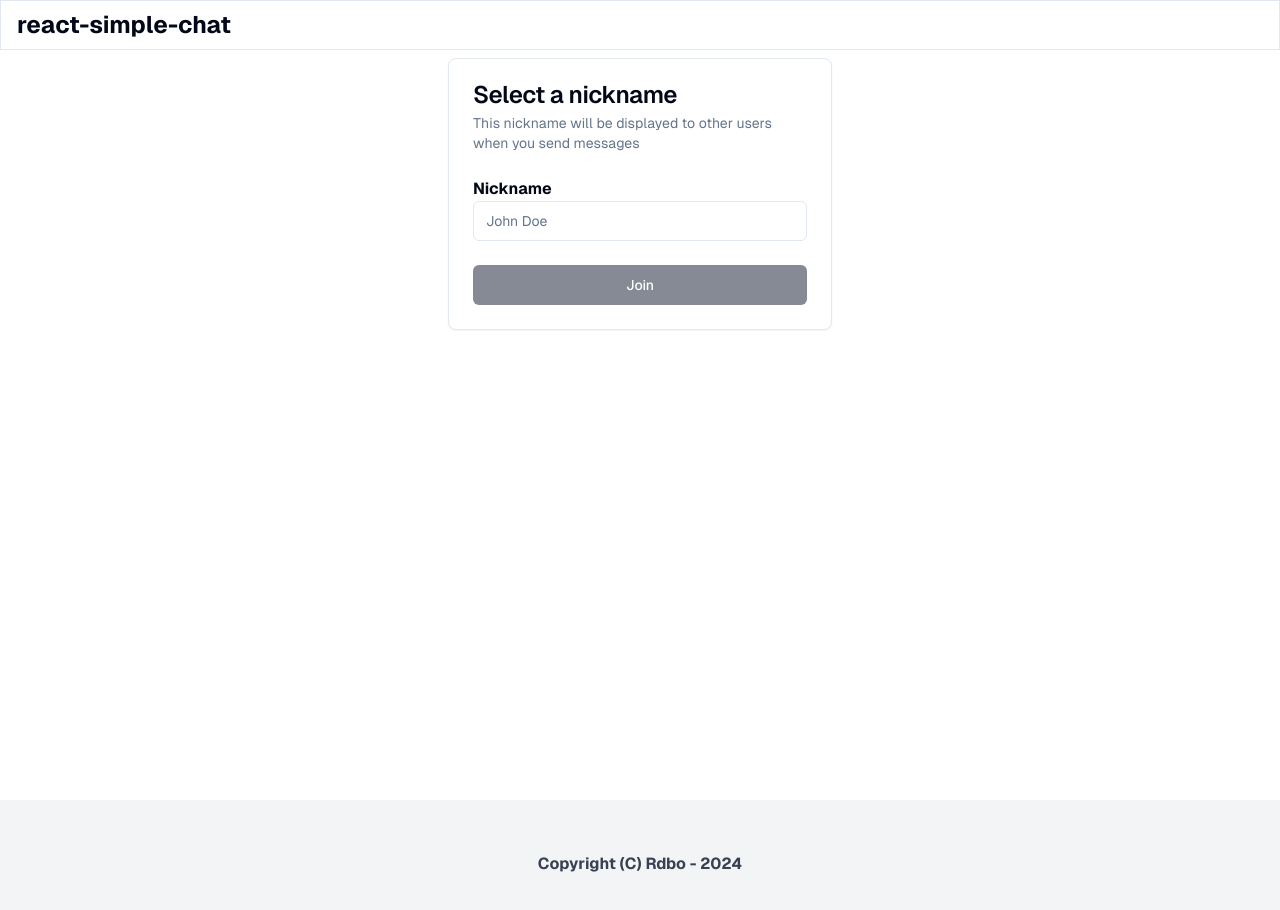
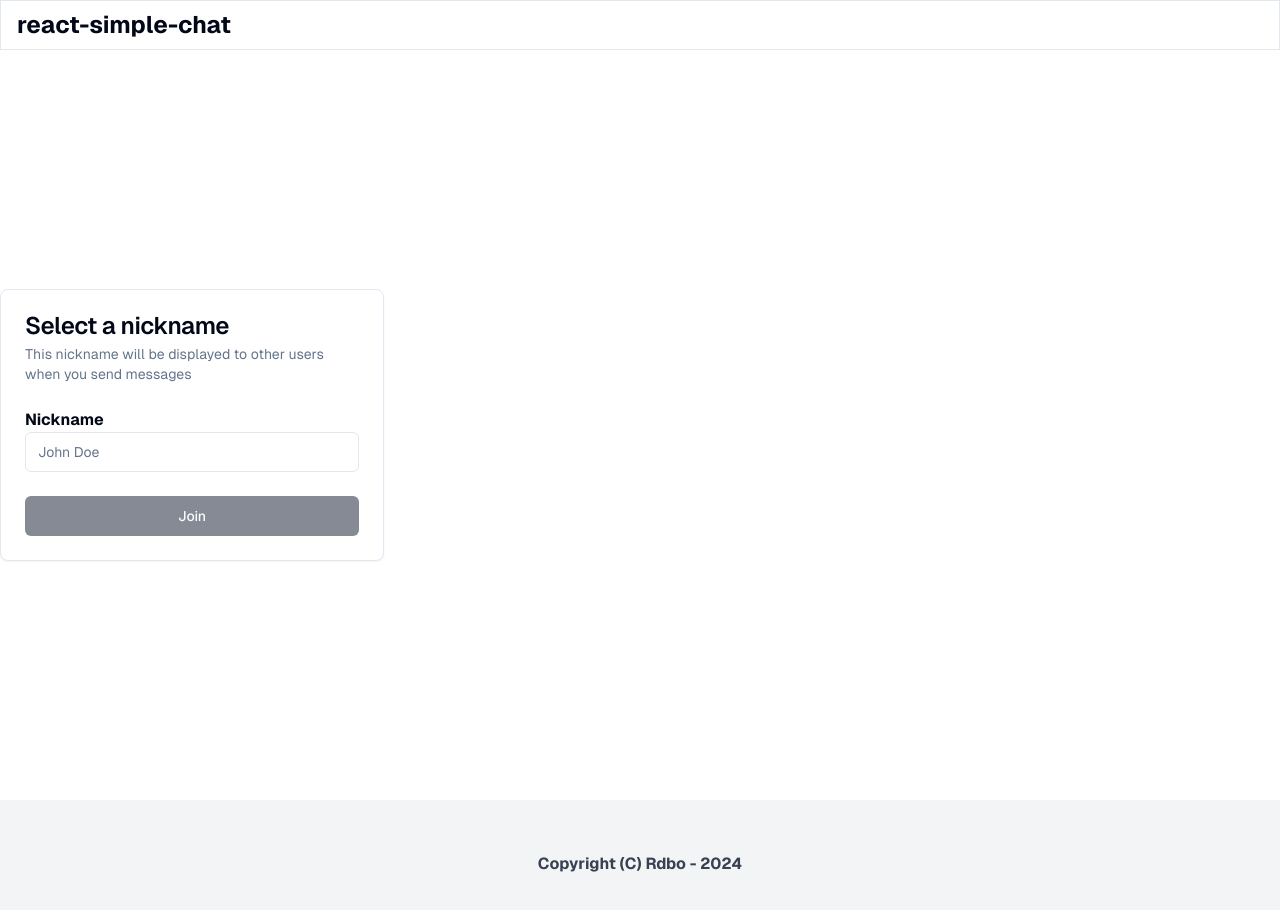
Before and after one commit to rdbo/react-simple-chat, a React (Vite) app: page / in a window 1280 px wide. Shown: the top 910 px of the page. Built offline with nearby package versions, Linux system fonts and the light colour scheme.

Commit message:
added basic chat ui

```diff
--- a/src/App.tsx
+++ b/src/App.tsx
@@ -25,7 +25,7 @@ function App() {
           <header className="sticky top-0">
             <NavBar />
           </header>
-          <main className="grow">
+          <main className="grow flex">
             <Outlet />
           </main>
         </div>
--- a/src/Chat.tsx
+++ b/src/Chat.tsx
@@ -1,9 +1,15 @@
 export default function Chat() {
   return (
-    <div className="flex flex-col">
+    <div className="flex flex-col mt-2 grow mx-8 text-lg">
       <h1 className="font-bold text-xl text-center">Messages</h1>
-      <div className="border rounded-lg mx-2 my-2 grow">
+      <div className="border rounded-lg my-2 grow px-2 py-1">
         <p>hello</p>
+      </div>
+      <div className="pb-8 flex">
+        <div className="border grow flex rounded-md">
+          <input placeholder="Enter a message" className="px-2 py-2 rounded-md grow"/>
+          <button className="border-l px-2">Send</button>
+        </div>
       </div>
     </div>
   );
--- a/src/Nick.tsx
+++ b/src/Nick.tsx
@@ -47,7 +47,7 @@ export default function Nick() {
 
   return (
     <div className="flex justify-center items-center">
-      <div className="w-96 my-2">
+      <div className="w-96 my-20">
         <Card>
           <CardHeader>
             <CardTitle>Select a nickname</CardTitle>
```
